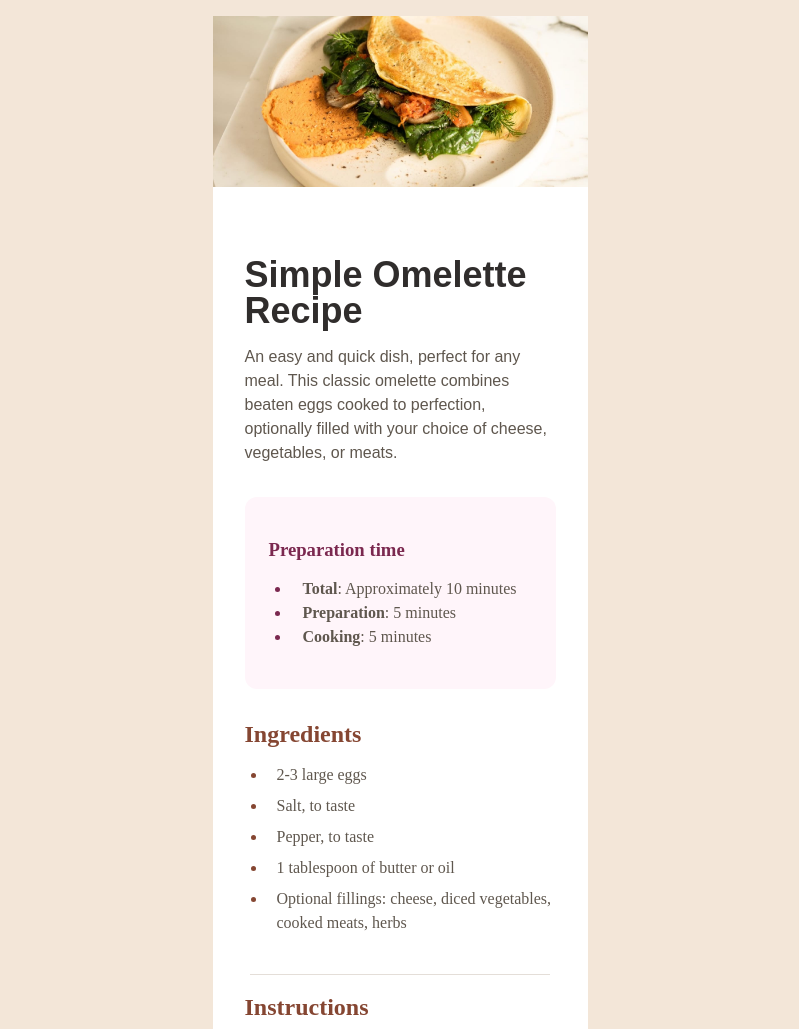
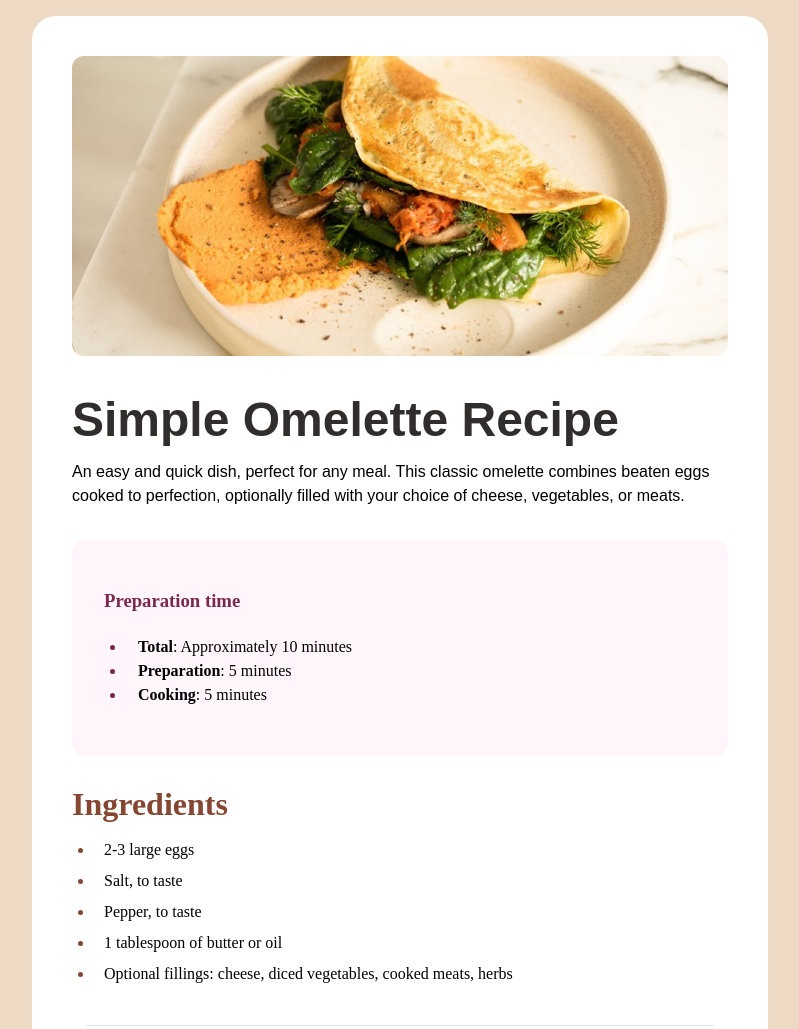
Before and after one commit to nicholemcgrew/recipe-page, a plain HTML site: page index.html in a window 1536 px wide. Shown: the top 1029 px of the page, without its empty margins (368-1167 px from the left). Drawn offline with Linux system fonts and the light colour scheme.

Commit message:
finished desktop

```diff
--- a/index.html
+++ b/index.html
@@ -15,8 +15,10 @@
 		<title>Frontend Mentor | Recipe page</title>
 	</head>
 	<body>
-		<main>
-      <img src="assets/images/image-omelette.jpeg" alt="">
+		<main class="container">
+      <div class="image-container">
+        <img src="assets/images/image-omelette.jpeg" alt="">
+      </div>
       <section class="top">
         <h1>Simple Omelette Recipe</h1>
 
--- a/style.css
+++ b/style.css
@@ -107,33 +107,31 @@ body {
 
 hr{
     border: none;
-    width: 80%;
+    width: 85%;
     height: .5px;
     background-color: hsl(30, 18%, 87%);
 }
 
 table {
     width: 100%;
-    border-collapse: collapse; /* Ensures no double borders */
+    border-collapse: collapse;
 }
 
 tr {
-    border-bottom: 1px solid hsl(30, 18%, 87%); /* Adds a line under each row */
+    border-bottom: 1px solid hsl(30, 18%, 87%);
 }
 
 tr:last-child {
-    border-bottom: none; /* Removes the line under the last row if desired */
+    border-bottom: none;
 }
 
 td {
-    padding: 10px; /* Adds padding for better readability */
+    padding: 10px;
 }
 
 main {
     background-color: hsl(0, 0%, 100%);
     max-width: 375px;
-    color: hsl(30, 10%, 34%);
-    /* border-radius: 24px; */
     margin-bottom: 25px;
 }
 
@@ -148,7 +146,6 @@ section {
 
 .top {
     font-family: 'Young Serif', sans-serif;
-    padding-top: 40px;
 }
 
 h1 {
@@ -218,3 +215,51 @@ h1 {
 
  .attribution { font-size: 11px; text-align: center; }
   .attribution a { color: hsl(228, 45%, 44%); }
+
+
+  @media screen and (min-width: 1440px) {
+	body {
+		/* padding: 2rem; */
+		background-color: hsl(30, 54%, 85%);
+	}
+
+	main {
+		max-width: 736px;
+        /* padding-bottom: 40px; */
+        border-radius: 24px;
+	}
+
+    .image-container{
+        padding: 40px 40px 0px 40px;
+    }
+
+    img {
+       border-radius: 12px;
+    }
+
+	section {
+		padding: 0 40px;
+	}
+
+	h1 {
+		font-size: 48px;
+	}
+
+	.prep-box {
+		padding: 32px;
+	}
+
+	.prep-box h3 {
+		margin-bottom: 24px;
+	}
+
+	.ingredients h2,
+	.instructions h2,
+	.nutrition h2 {
+		font-size: 32px;
+	}
+
+	.instructions h2 {
+		margin-bottom: 48px;
+	}
+}
```
